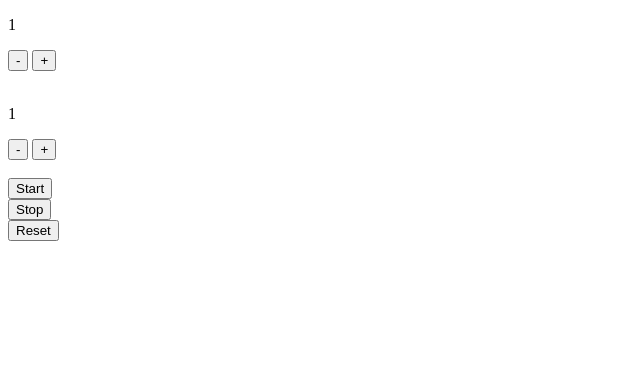
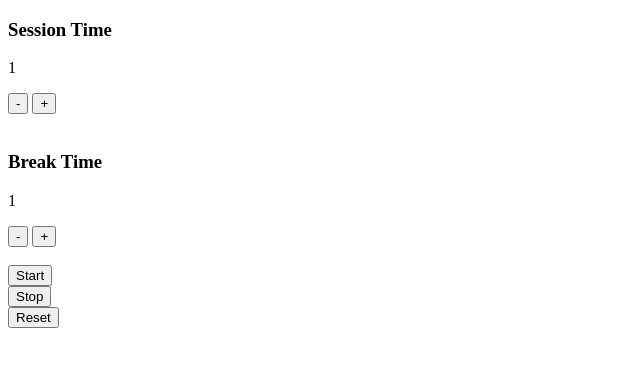
Before and after one commit to ddddamian/my_freecodecamp_code, a plain HTML site: page Pomodoro Clock/index.html in a window 1280 px wide. Shown: the whole page, without its empty margins (0-640 px from the left). Drawn offline with Linux system fonts and the light colour scheme.

Commit message:
Update index.html

```diff
--- a/Pomodoro Clock/index.html
+++ b/Pomodoro Clock/index.html
@@ -14,6 +14,7 @@
     </div>
 
     <div id="session">
+        <h3>Session Time</h3>
         <p id="sessionTime"></p>
         <input type=button name=sessionDecrement id=sessionDecrement value=->
         <input type=button name=sessionIncrement id=sessionIncrement value=+>
@@ -22,6 +23,7 @@
     </div>
 
     <div id="break">
+        <h3>Break Time</h3>
         <p id="breakTime"></p>
         <input type=button name=breakDecrement id=breakDecrement value=->
         <input type=button name=breakIncrement id=breakIncrement value=+>
```
